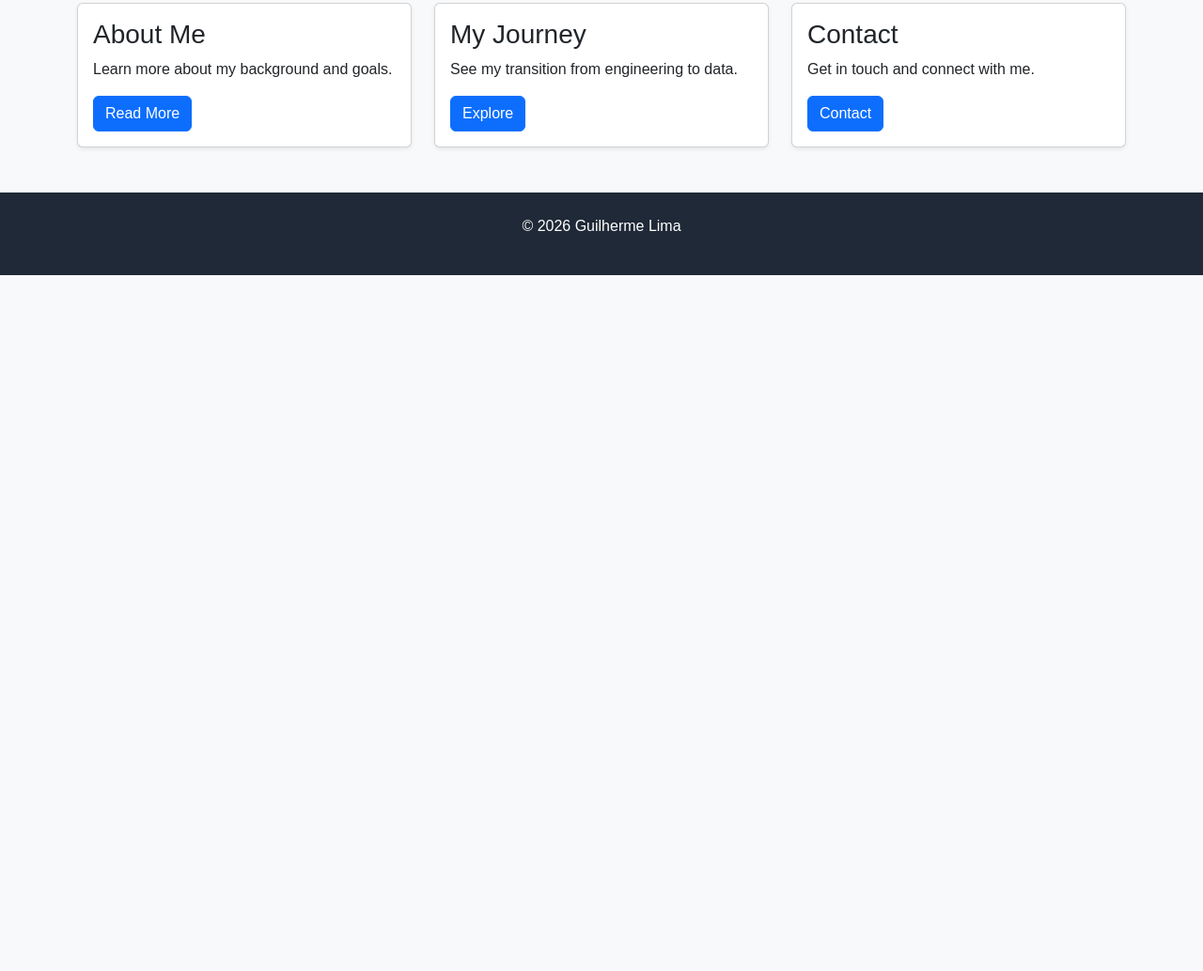
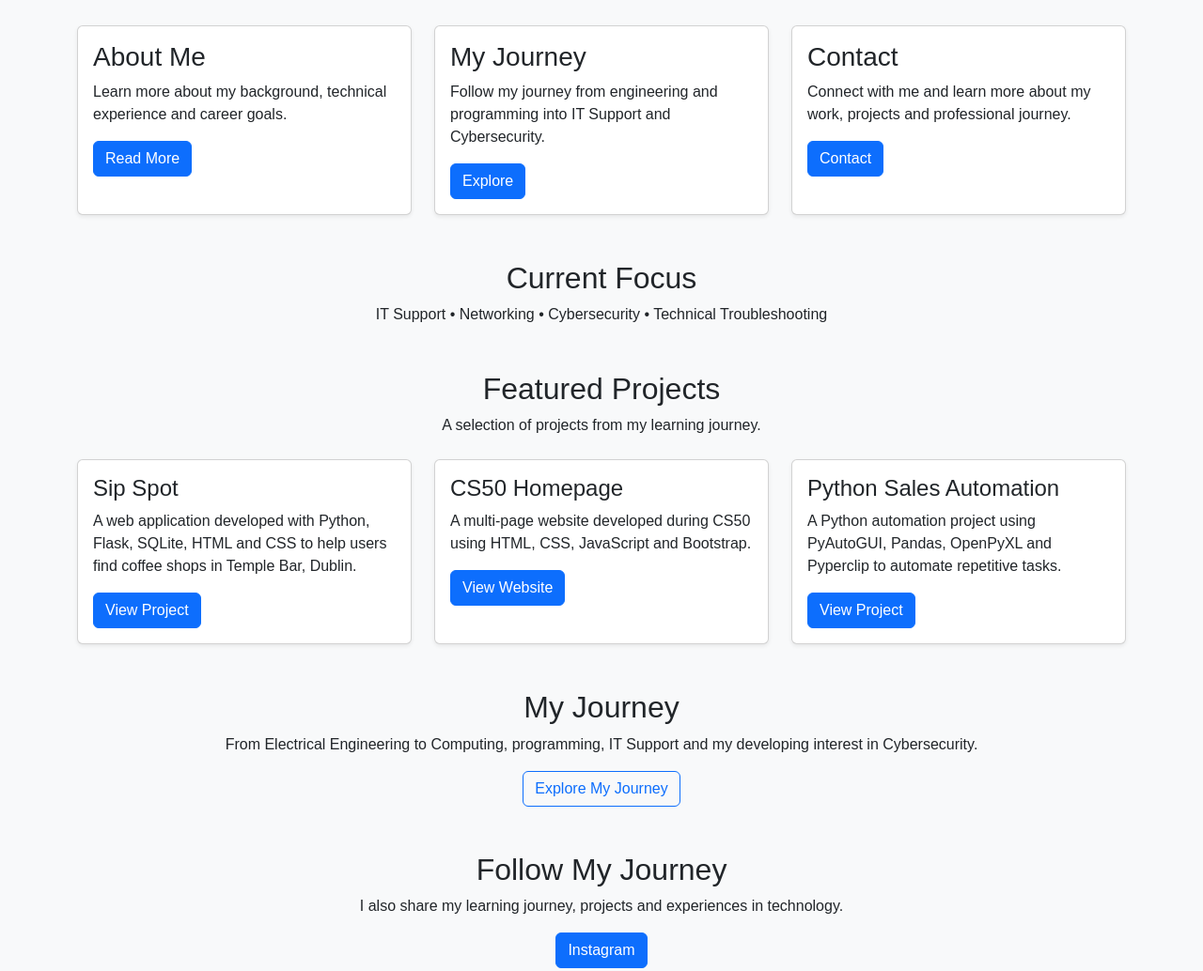
Before and after one commit to GuiLimaTi/CS50-week8, a plain HTML site: page Homepage/index.html in a window 1280 px wide. Shown: the part 661-1695 px from the top of the page at 94% size. Before the commit the page ends 954 px from the top, so only its background shows below. Drawn offline with nearby package versions, Linux system fonts and the light colour scheme.

Commit message:
Update title and content for IT Support and Cybersecurity

```diff
--- a/Homepage/index.html
+++ b/Homepage/index.html
@@ -3,82 +3,323 @@
 <head>
     <meta charset="UTF-8">
     <meta name="viewport" content="width=device-width, initial-scale=1">
-    <title>Guilherme Lima | Data Analyst</title>
+    <title>Guilherme Lima | IT Support & Cybersecurity</title>
+
     <link href="https://cdn.jsdelivr.net/npm/bootstrap@5.3.3/dist/css/bootstrap.min.css" rel="stylesheet">
     <link href="styles.css" rel="stylesheet">
+
     <script src="script.js" defer></script>
 </head>
+
 <body>
 
 <nav class="navbar navbar-expand-lg navbar-dark custom-navbar">
     <div class="container">
-        <a class="navbar-brand" href="index.html">Guilherme Lima</a>
+
+        <a class="navbar-brand" href="index.html">
+            Guilherme Lima
+        </a>
+
         <div class="collapse navbar-collapse">
             <ul class="navbar-nav ms-auto">
-                <li class="nav-item"><a class="nav-link active" href="index.html">Home</a></li>
-                <li class="nav-item"><a class="nav-link" href="about.html">About</a></li>
-                <li class="nav-item"><a class="nav-link" href="journey.html">Journey</a></li>
-                <li class="nav-item"><a class="nav-link" href="contact.html">Contact</a></li>
+
+                <li class="nav-item">
+                    <a class="nav-link active" href="index.html">Home</a>
+                </li>
+
+                <li class="nav-item">
+                    <a class="nav-link" href="about.html">About</a>
+                </li>
+
+                <li class="nav-item">
+                    <a class="nav-link" href="journey.html">Journey</a>
+                </li>
+
+                <li class="nav-item">
+                    <a class="nav-link" href="contact.html">Contact</a>
+                </li>
+
             </ul>
         </div>
+
     </div>
 </nav>
 
+
 <header class="hero text-center">
+
     <div class="container">
-        <img src="profile.jpg" class="profile-img mb-4">
+
+        <img
+            src="profile.jpg"
+            alt="Guilherme Lima"
+            class="profile-img mb-4"
+        >
+
         <h1>Guilherme Lima</h1>
-        <p class="lead">Aspiring Data Analyst | Engineering Background</p>
+
+        <p class="lead">
+            Computing Student | IT Support & Cybersecurity
+        </p>
 
         <p>
-            Engineering professional transitioning into data analytics, with strong problem-solving skills and a passion for turning data into meaningful insights.
+            Computing student at the National College of Ireland with a background
+            in engineering, programming, web development and technical troubleshooting.
+            Currently building my skills in IT Support, networking and cybersecurity.
         </p>
 
-        <button id="welcome-button" class="btn btn-light">Click for a welcome message</button>
+        <button id="welcome-button" class="btn btn-light">
+            Click for a welcome message
+        </button>
+
         <p id="welcome-message" class="mt-3"></p>
+
     </div>
+
 </header>
 
+
 <main class="container my-5">
+
     <div class="row g-4">
 
         <div class="col-md-4">
+
             <div class="card h-100 shadow-sm">
+
                 <div class="card-body">
+
                     <h3>About Me</h3>
-                    <p>Learn more about my background and goals.</p>
-                    <a href="about.html" class="btn btn-primary">Read More</a>
+
+                    <p>
+                        Learn more about my background, technical experience
+                        and career goals.
+                    </p>
+
+                    <a href="about.html" class="btn btn-primary">
+                        Read More
+                    </a>
+
                 </div>
+
             </div>
+
         </div>
 
+
         <div class="col-md-4">
+
             <div class="card h-100 shadow-sm">
+
                 <div class="card-body">
+
                     <h3>My Journey</h3>
-                    <p>See my transition from engineering to data.</p>
-                    <a href="journey.html" class="btn btn-primary">Explore</a>
+
+                    <p>
+                        Follow my journey from engineering and programming
+                        into IT Support and Cybersecurity.
+                    </p>
+
+                    <a href="journey.html" class="btn btn-primary">
+                        Explore
+                    </a>
+
                 </div>
+
             </div>
+
         </div>
 
+
         <div class="col-md-4">
+
             <div class="card h-100 shadow-sm">
+
                 <div class="card-body">
+
                     <h3>Contact</h3>
-                    <p>Get in touch and connect with me.</p>
-                    <a href="contact.html" class="btn btn-primary">Contact</a>
+
+                    <p>
+                        Connect with me and learn more about my work,
+                        projects and professional journey.
+                    </p>
+
+                    <a href="contact.html" class="btn btn-primary">
+                        Contact
+                    </a>
+
                 </div>
+
             </div>
+
         </div>
 
     </div>
+
+
+    <!-- Current Focus -->
+
+    <section class="text-center mt-5">
+
+        <h2>Current Focus</h2>
+
+        <p>
+            IT Support • Networking • Cybersecurity • Technical Troubleshooting
+        </p>
+
+    </section>
+
+
+    <!-- Featured Projects -->
+
+    <section class="mt-5">
+
+        <div class="text-center mb-4">
+
+            <h2>Featured Projects</h2>
+
+            <p>
+                A selection of projects from my learning journey.
+            </p>
+
+        </div>
+
+        <div class="row g-4">
+
+            <div class="col-md-4">
+
+                <div class="card h-100 shadow-sm">
+
+                    <div class="card-body">
+
+                        <h4>Sip Spot</h4>
+
+                        <p>
+                            A web application developed with Python, Flask,
+                            SQLite, HTML and CSS to help users find coffee
+                            shops in Temple Bar, Dublin.
+                        </p>
+
+                        <a href="#" class="btn btn-primary">
+                            View Project
+                        </a>
+
+                    </div>
+
+                </div>
+
+            </div>
+
+
+            <div class="col-md-4">
+
+                <div class="card h-100 shadow-sm">
+
+                    <div class="card-body">
+
+                        <h4>CS50 Homepage</h4>
+
+                        <p>
+                            A multi-page website developed during CS50
+                            using HTML, CSS, JavaScript and Bootstrap.
+                        </p>
+
+                        <a
+                            href="https://guilimati.github.io/CS50-week8/"
+                            target="_blank"
+                            class="btn btn-primary"
+                        >
+                            View Website
+                        </a>
+
+                    </div>
+
+                </div>
+
+            </div>
+
+
+            <div class="col-md-4">
+
+                <div class="card h-100 shadow-sm">
+
+                    <div class="card-body">
+
+                        <h4>Python Sales Automation</h4>
+
+                        <p>
+                            A Python automation project using PyAutoGUI,
+                            Pandas, OpenPyXL and Pyperclip to automate
+                            repetitive tasks.
+                        </p>
+
+                        <a href="#" class="btn btn-primary">
+                            View Project
+                        </a>
+
+                    </div>
+
+                </div>
+
+            </div>
+
+        </div>
+
+    </section>
+
+
+    <!-- Journey -->
+
+    <section class="text-center mt-5">
+
+        <h2>My Journey</h2>
+
+        <p>
+            From Electrical Engineering to Computing, programming,
+            IT Support and my developing interest in Cybersecurity.
+        </p>
+
+        <a href="journey.html" class="btn btn-outline-primary">
+            Explore My Journey
+        </a>
+
+    </section>
+
+
+    <!-- Social / Content -->
+
+    <section class="text-center mt-5">
+
+        <h2>Follow My Journey</h2>
+
+        <p>
+            I also share my learning journey, projects and experiences
+            in technology.
+        </p>
+
+        <a
+            href="https://www.instagram.com/Guigaap/"
+            target="_blank"
+            class="btn btn-primary"
+        >
+            Instagram
+        </a>
+
+    </section>
+
 </main>
 
+
 <footer class="text-center py-4 footer-custom">
-    <p>© 2026 Guilherme Lima</p>
+
+    <p>
+        © 2026 Guilherme Lima
+    </p>
+
 </footer>
 
+
 <script src="https://cdn.jsdelivr.net/npm/bootstrap@5.3.3/dist/js/bootstrap.bundle.min.js"></script>
+
 </body>
 </html>
```
